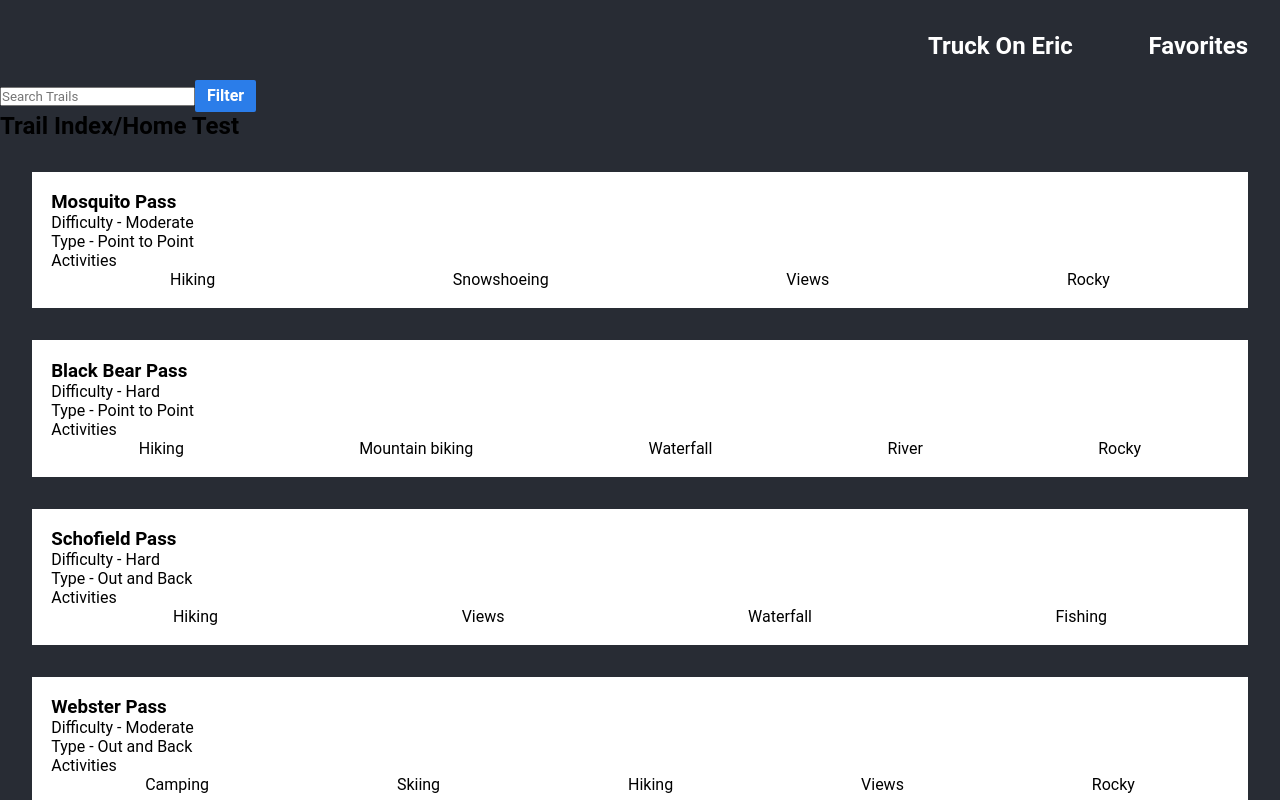
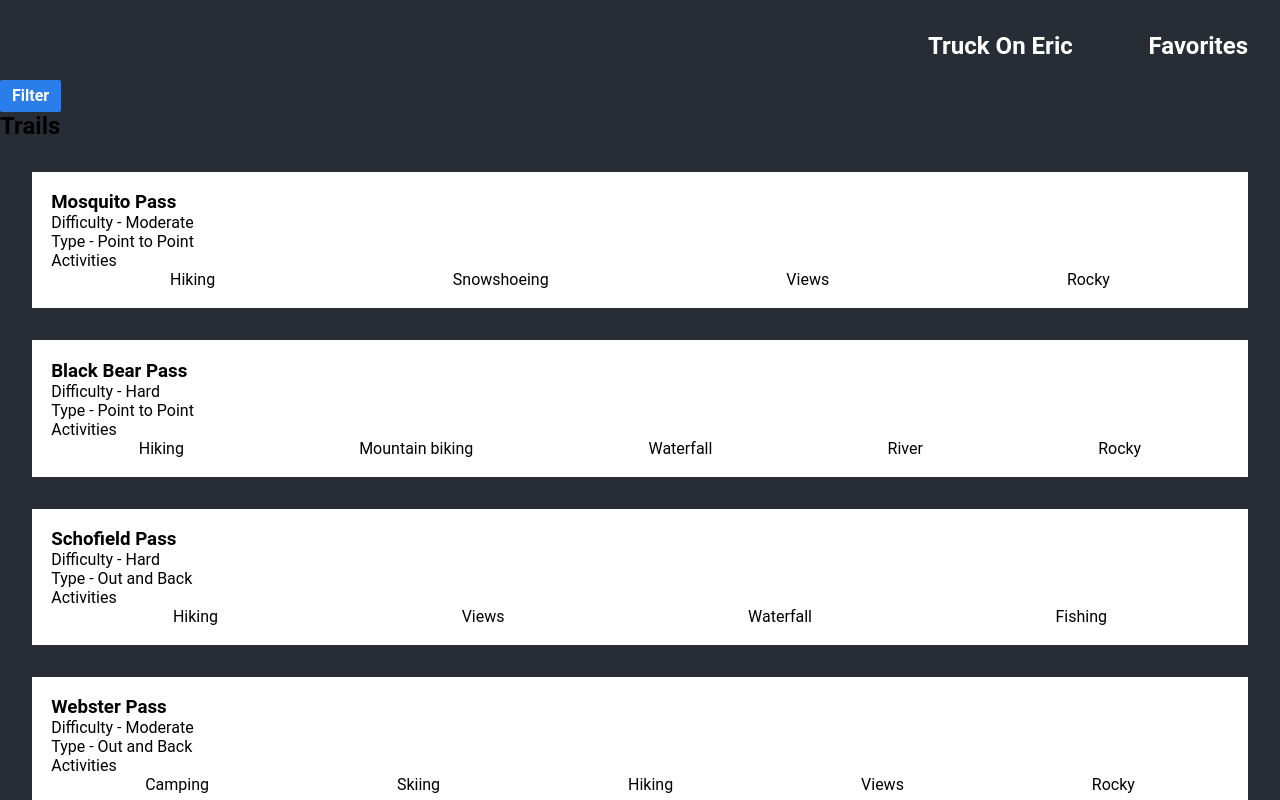
Before and after one commit to Davidschlundtbodien/truck-on-ui, a React (Create React App) app: page / in a window 1280 px wide. Shown: the top 800 px of the page. Built offline with nearby package versions, Linux system fonts and the light colour scheme.

Commit message:
Move methods and hooks from App to TrailIndex

```diff
--- a/src/components/App/App.js
+++ b/src/components/App/App.js
@@ -1,25 +1,15 @@
-import React, { useState, useEffect } from 'react';
+import React from 'react';
 import NavBar from '../NavBar/NavBar';
 import TrailIndex from '../TrailIndex/TrailIndex';
 import TrailDetails from '../TrailDetails/TrailDetails';
-import Filter from '../Filter/Filter';
 import FavoriteTrails from '../FavoriteTrails/FavoriteTrails';
 import PageNotFound from '../PageNotFound/PageNotFound';
 import { Route, Switch } from 'react-router-dom';
-import trails from '../../sampleTrailData';
-import { filterByCatagories, cleanFilters } from '../Filter/helperMethods';
 import './App.scss';
 
 const userLoggedIn = {id: 23, name: 'Eric'}
 
 const App = () => {
-  const [allTrails, setAllTrails] = useState(trails);
-  const [filteredTrails, setFilteredTrails] = useState(trails);
-
-  const handleTrailFilters = (filterObj) => {
-    const cleanedFilters = cleanFilters(filterObj)
-    setFilteredTrails(filterByCatagories(cleanedFilters, allTrails))
-  }
 
   return (
     <main className="app-main">
@@ -28,21 +18,19 @@ const App = () => {
         <Route exact path="/"
           render={() =>
             <>
-              <input type="text" placeholder="Search Trails"></input>
-              <Filter handleTrailFilters={handleTrailFilters}/>
-              <TrailIndex filteredTrails={filteredTrails} />
+              <TrailIndex />
             </>
           }
         />
         <Route exact path="/favorites/:userID"
           render={({match}) =>
             <FavoriteTrails userID={match.params.userID}
-            trails={filteredTrails}/>
+            />
           }
         />
         <Route exact path="/trail/:id"
           render={({match}) => {
-              return <TrailDetails trailID={match.params.id} trails={filteredTrails}/>
+              return <TrailDetails trailID={match.params.id} />
           }}
         />
         <Route path="*"
--- a/src/components/TrailIndex/TrailIndex.js
+++ b/src/components/TrailIndex/TrailIndex.js
@@ -1,14 +1,24 @@
-import React from 'react';
+import React, { useState } from 'react';
 import './TrailIndex.scss';
 import { useQuery } from '@apollo/client';
 import { TRAIL_INDEX }from '../../graphql/queries'
 import TrailCard from '../TrailCard/TrailCard'
+import Filter from '../Filter/Filter';
+import { filterByCatagories, cleanFilters } from '../Filter/helperMethods';
+import trails from '../../sampleTrailData';
 
-const TrailIndex = ({filteredTrails}) => {
+const TrailIndex = () => {
   const {loading, error, data} = useQuery(TRAIL_INDEX)
+  const allTrails = useState(trails);
+  const [filteredTrails, setFilteredTrails] = useState(trails);
 
   // if (loading) return 'Loading...';
   if (error) return `Error! ${error.message}`;
+
+  const handleTrailFilters = (filterObj) => {
+    const cleanedFilters = cleanFilters(filterObj)
+    setFilteredTrails(filterByCatagories(cleanedFilters, allTrails))
+  }
 
   const trailList = filteredTrails.map(trail => {
     return (
@@ -18,7 +28,8 @@ const TrailIndex = ({filteredTrails}) => {
 
   return (
     <section className="trail-index-container">
-      <h1>Trail Index/Home Test</h1>
+      <Filter handleTrailFilters={handleTrailFilters}/>
+      <h1>Trails</h1>
       {trailList}
     </section>
   );
```
